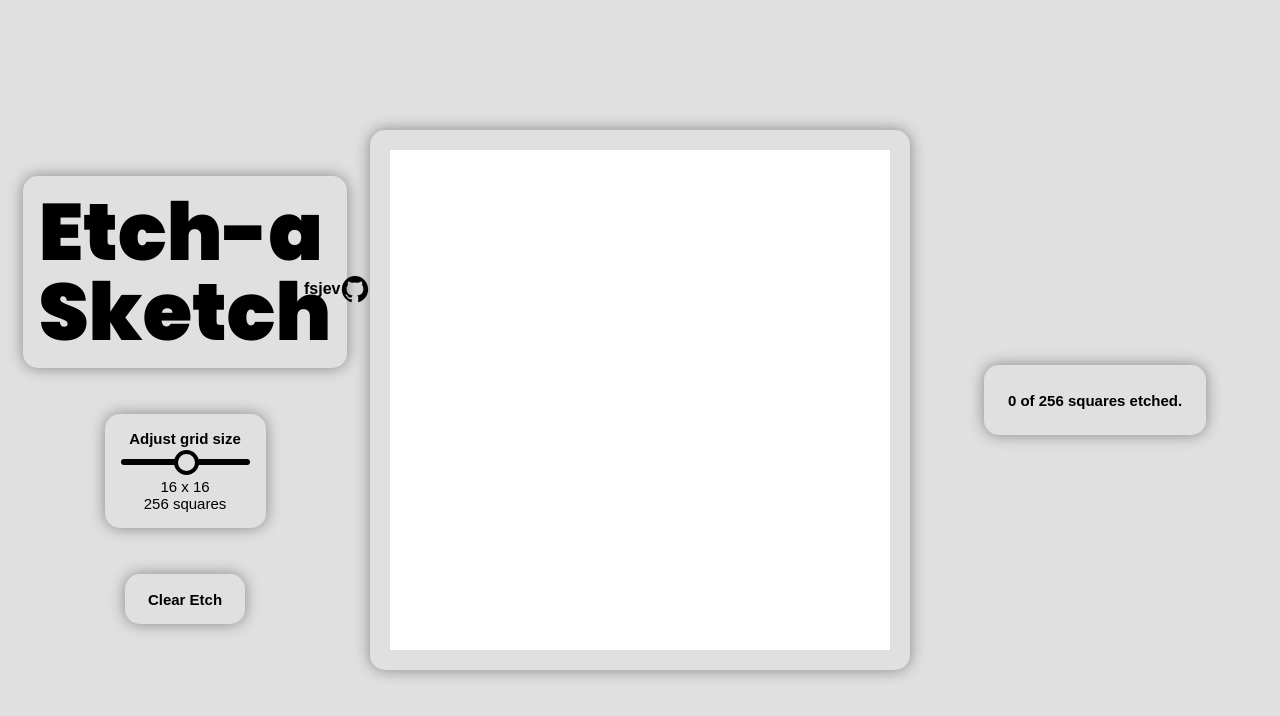
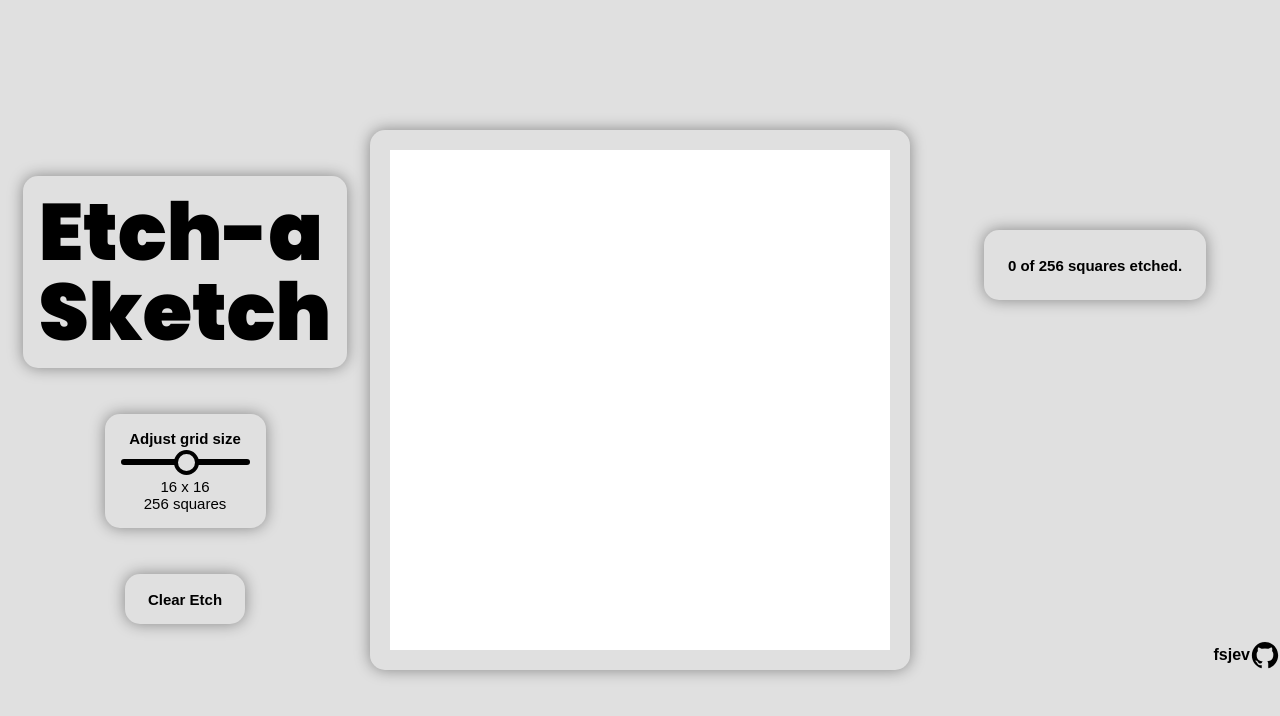
Before and after one commit to fsjev/etch-a-sketch-proj, a plain HTML site: page index.html in a window 1280 px wide. Drawn offline with nearby package versions, Linux system fonts and the light colour scheme.

Commit message:
update UI

```diff
--- a/index.html
+++ b/index.html
@@ -15,10 +15,6 @@
         <div class="inner-left">
             <div class="upper-left">
                 <div class="header-cover"><span class="name">Etch-a<br>Sketch</span></div>
-                <span class="text-icon">
-                    <p class="github">fsjev</p>
-                    <ion-icon name="logo-github"></ion-icon>
-                </span>
             </div>
 
             <div class="slider-cover">
@@ -39,7 +35,15 @@
     </div>
 
     <div class="right">
-        <p id="counter">0 of 256 squares etched.</p>
+        <div class="upper-right">
+            <p id="counter">0 of 256 squares etched.</p>
+        </div>
+        <div class="lower-right">
+            <span class="text-icon">
+                <p class="github">fsjev</p>
+                <ion-icon name="logo-github"></ion-icon>
+            </span>
+        </div>
     </div>
 
 
--- a/style.css
+++ b/style.css
@@ -39,8 +39,23 @@ body{
     flex: 1;
     height: 540px;
     display: flex;
+    flex-direction: column;
+    align-items: center;
+    justify-content: space-evenly;
+}
+.upper-right{
+    height: 100%;
+    width: 100%;
+    display: flex;
     justify-content: center;
     align-items: center;
+}
+.lower-right{
+    display: flex;
+    justify-content: end;
+    align-items: end;
+    height: 100%;
+    width: 100%;
 }
 .header-cover{
     padding: 16px;
@@ -109,9 +124,6 @@ body{
 }
 .text-icon{
     display: flex;
-    position: absolute;
-    top: 274px;
-    left: 304px;
 }
 ion-icon{
     font-size: 30px;
@@ -158,7 +170,7 @@ button:active{
     #counter{
         text-align: center;
         width: 80%;
-
+        margin-bottom: 20px;
     }
     .container{
         display: flex;
@@ -178,9 +190,9 @@ button:active{
         margin-top: 20px;
     }
     .text-icon{
-        display: flex;
+        /* display: flex;
         position: absolute;
         top: 183px;
-        left: 285px;
+        left: 285px; */
     }
 }
```
